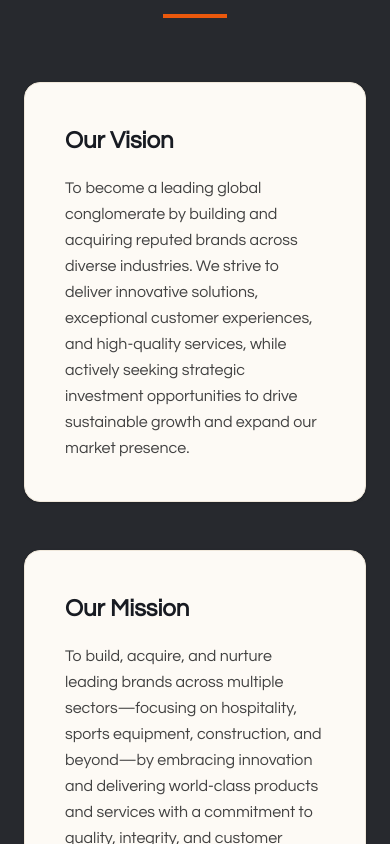
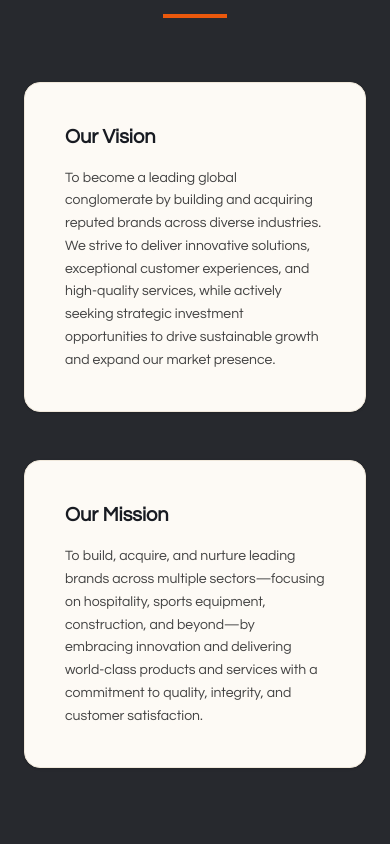
Before and after one commit to Dhaliyanoushad/bekal-holdings, a Next.js app: page / in a window 390 px wide. Shown: the part 4780-5624 px from the top of the page. Built offline with nearby package versions, Linux system fonts and the light colour scheme.

Commit message:
fontsize

```diff
--- a/src/components/Values.tsx
+++ b/src/components/Values.tsx
@@ -17,10 +17,10 @@ const Values = () => {
         <div className="grid md:grid-cols-2 gap-12">
           {/* Vision */}
           <div className="bg-off-white p-10 rounded-2xl border border-cream-beige shadow-sm transition hover:shadow-md">
-            <h3 className="text-subheading font-semibold text-deep-navy mb-4">
+            <h3 className="text-xl sm:text-subheading font-semibold text-deep-navy mb-4">
               Our Vision
             </h3>
-            <p className="text-dark-gray text-description leading-relaxed">
+            <p className="text-dark-gray text-small sm:text-description leading-relaxed">
               To become a leading global conglomerate by building and acquiring
               reputed brands across diverse industries. We strive to deliver
               innovative solutions, exceptional customer experiences, and
@@ -32,10 +32,10 @@ const Values = () => {
 
           {/* Mission */}
           <div className="bg-off-white p-10 rounded-2xl border border-cream-beige shadow-sm transition hover:shadow-md">
-            <h3 className="text-subheading font-semibold text-deep-navy mb-4">
+            <h3 className="text-xl sm:text-subheading font-semibold text-deep-navy mb-4">
               Our Mission
             </h3>
-            <p className="text-dark-gray text-description leading-relaxed">
+            <p className="text-dark-gray text-small sm:text-description leading-relaxed">
               To build, acquire, and nurture leading brands across multiple
               sectors—focusing on hospitality, sports equipment, construction,
               and beyond—by embracing innovation and delivering world-class
@@ -72,7 +72,7 @@ const Values = () => {
               <div className="w-14 h-14 mx-auto flex items-center justify-center rounded-full border-2 border-primary-orange text-primary-orange text-xl font-bold mb-4">
                 {index + 1}
               </div>
-              <h4 className="sm:text-body font-semibold mb-2 text-deep-navy">
+              <h4 className="text-description sm:text-body font-semibold mb-2 text-deep-navy">
                 {item.title}
               </h4>
               <p className="text-dark-gray text-small sm:text-description">
```
